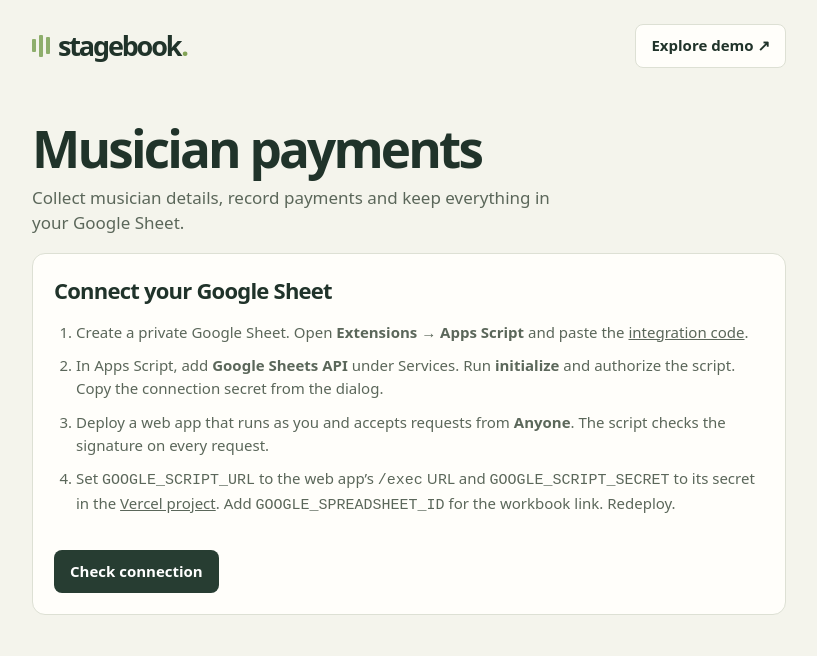
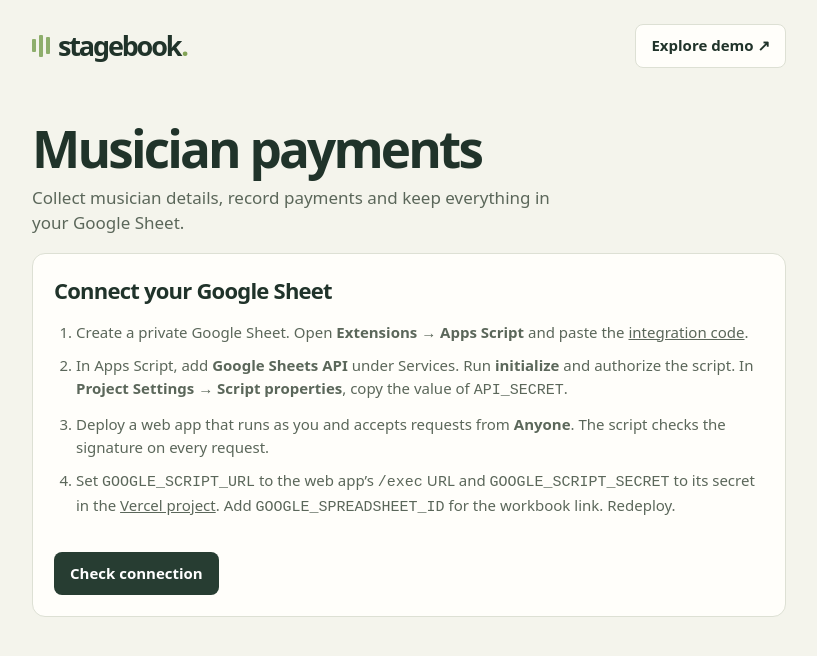
Before and after one commit to izakjonathan/dmf, a Next.js app: page / in a window 1280 px wide. Shown: the top 656 px of the page, without its empty margins (231-1048 px from the left). Built offline with nearby package versions, Linux system fonts and the light colour scheme.

Commit message:
Document where to find the Apps Script connection secret

```diff
--- a/components/Dashboard.tsx
+++ b/components/Dashboard.tsx
@@ -227,7 +227,8 @@ export default function Dashboard() {
               <li>
                 In Apps Script, add <strong>Google Sheets API</strong> under
                 Services. Run <strong>initialize</strong> and authorize the
-                script. Copy the connection secret from the dialog.
+                script. In <strong>Project Settings → Script properties</strong>,
+                copy the value of <code>API_SECRET</code>.
               </li>
               <li>
                 Deploy a web app that runs as you and accepts requests from{" "}
```
